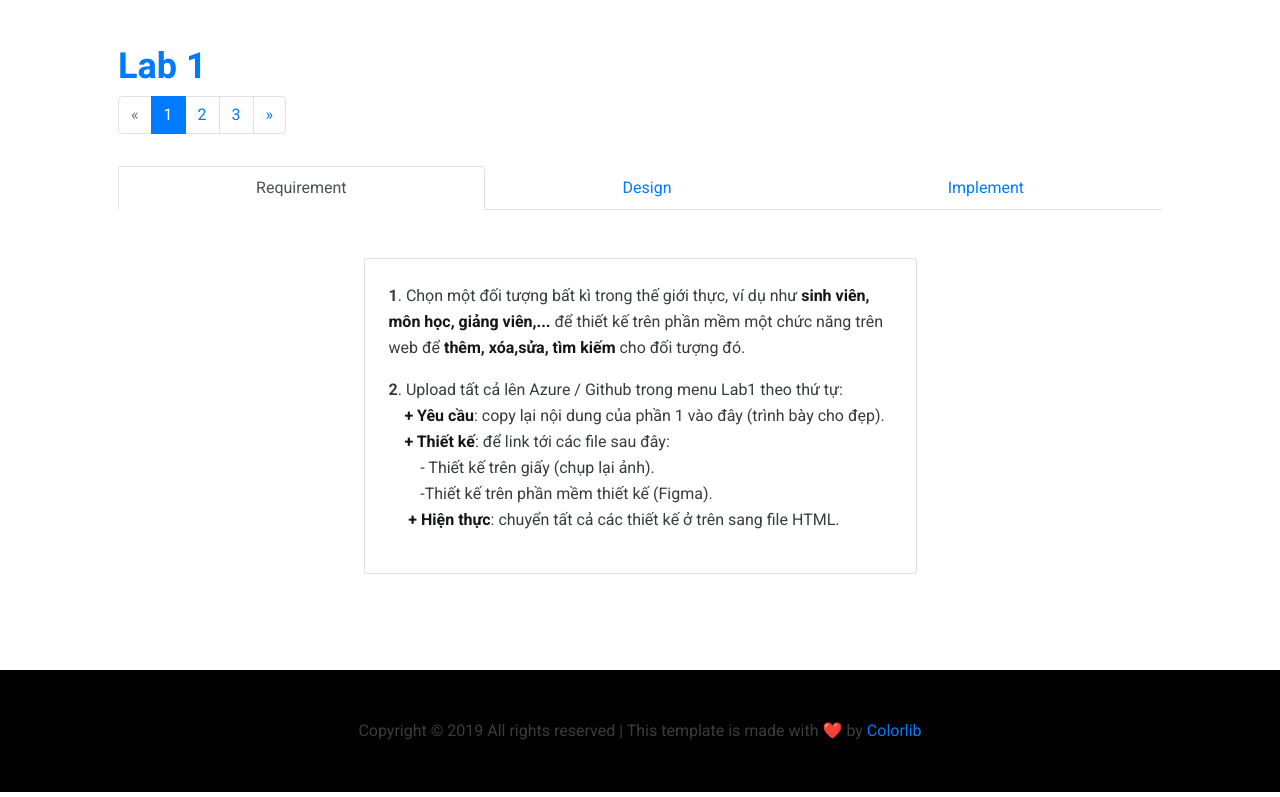
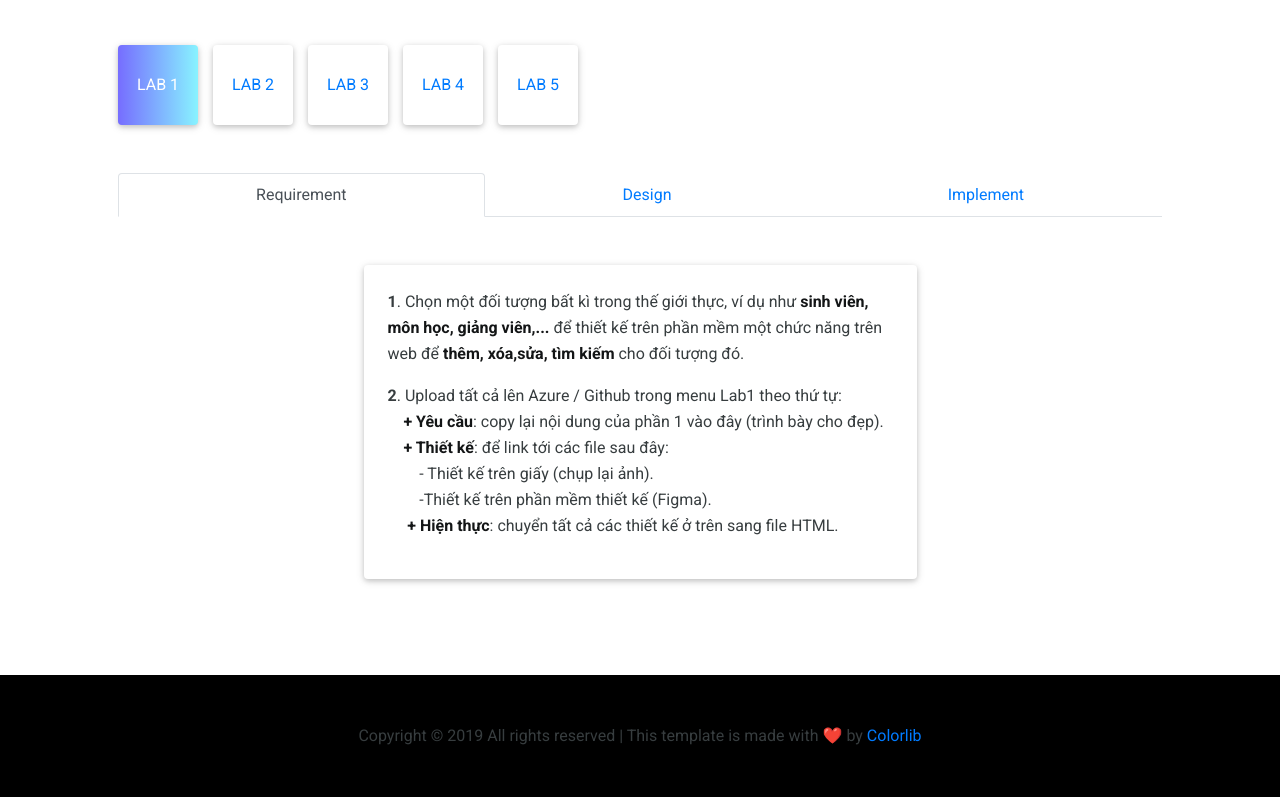
Before and after one commit to nv-tanh/kingtxx98_site, a plain HTML site: page labs/lab1/lab1.html in a window 1280 px wide. Shown: the part 123-920 px from the top of the page. Drawn offline with nearby package versions, Linux system fonts and the light colour scheme.

Commit message:
just commit

```diff
--- a/labs/lab1/lab1.html
+++ b/labs/lab1/lab1.html
@@ -60,30 +60,12 @@
     <!--================Content Area =================-->
     <main class="container">
         <div class="p-5">
-            <div id="overlay" class="overlay"></div>
-            <div class=" text-primary mr-5">
-                <h1>Lab 1</h1>
-            </div>
-            <div class="d-flex align-items-center pb-3">
-                <nav aria-label="Page navigation example">
-                    <ul class="pagination justify-content-center align-items-center">
-                        <li class="page-item disabled">
-                            <a class="page-link" href="#" aria-label="Previous">
-                                <span aria-hidden="true">&laquo;</span>
-                                <span class="sr-only">Previous</span>
-                            </a>
-                        </li>
-                        <li class="page-item active"><a class="page-link" href="#">1</a></li>
-                        <li class="page-item "><a class="page-link" href="../lab2/lab2.html">2</a></li>
-                        <li class="page-item"><a class="page-link" href="../lab3/lab3.html">3</a></li>
-                        <li class="page-item">
-                            <a class="page-link" href="../lab2/lab2.html" aria-label="Next">
-                                <span aria-hidden="true">&raquo;</span>
-                                <span class="sr-only">Next</span>
-                            </a>
-                        </li>
-                    </ul>
-                </nav>
+            <div class="pb-5 d-flex ">
+                <a href="../lab1/lab1.html" class="card square active">LAB 1</a>
+                <a href="../lab2/lab2.html" class="card square">LAB 2</a>
+                <a href="../lab3/lab3.html" class="card square ">LAB 3</a>
+                <a href="../lab4/lab4.html" class="card square ">LAB 4</a>
+                <a href="../lab5/lab5.html" class="card square">LAB 5</a>
             </div>
             <div class="row">
                 <div class="col-md-12">
@@ -157,8 +139,7 @@
                                                 <div class="text-center">
                                                     <div class="btn btn-primary rounded">
                                                         <a class="text-decoration-none text-white"
-                                                            href="resource/lab1.fig"
-                                                            download="lab1.fig">Download</a>
+                                                            href="resource/lab1.fig" download="lab1.fig">Download</a>
                                                     </div>
                                                 </div>
                                             </div>
@@ -166,11 +147,12 @@
 
                                     </div>
                                 </div>
-                                <div class="text-center mt-3"><div class="btn btn-danger rounded">
-                                    <a class="text-decoration-none text-white"
-                                        href="resource/lab1.zip"
-                                        download="lab1.zip">Download All</a>
-                                </div></div>
+                                <div class="text-center mt-3">
+                                    <div class="btn btn-danger rounded">
+                                        <a class="text-decoration-none text-white" href="resource/lab1.zip"
+                                            download="lab1.zip">Download All</a>
+                                    </div>
+                                </div>
                             </div>
                         </div>
                         <div class="tab-pane fade " id="nav-contact" role="tabpanel" aria-labelledby="nav-contact-tab">
--- a/labs/style.css
+++ b/labs/style.css
@@ -53,3 +53,26 @@ body, td{
 table td .add{
    display: none;
 }
+
+.square {
+   height: 80px;
+   width: 80px;
+   display: flex;
+   justify-content: center;
+   align-items: center;
+   margin-right: 15px;
+   /* background-color: #adadad; */
+   /* color:  white; */
+   border: none;
+}
+
+.square.active {
+   background-image: -webkit-linear-gradient(0deg, #766dff 0%, #88f3ff 100%);
+   color: white;
+}
+
+.card {
+   box-shadow: 0 2px 5px 0 rgba(0, 0, 0, 0.16), 0 2px 10px 0 rgba(0, 0, 0, 0.12);
+   border: 0;
+   font-weight: 400;
+}
```
Also changed, not shown: labs/lab2/lab2.html (+21 -43 lines), labs/lab3/lab3.html (+6 -25 lines), labs/lab4/lab4.html (+99 -74 lines).
